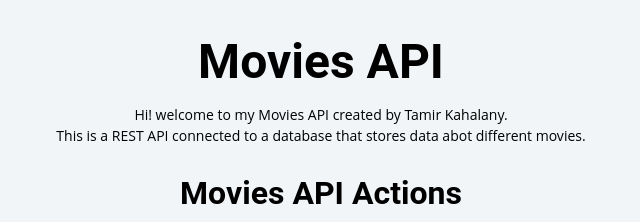
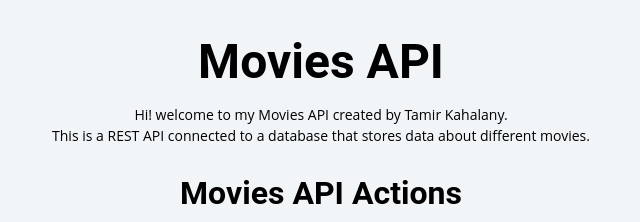
Before and after one commit to TKTamir/Movie_API, a website: page public/documentation.html in a window 1280 px wide. Shown: the top 222 px of the page, 319-959 px from the left. Drawn offline with Linux system fonts and the light colour scheme.

Commit message:
Fix typo

```diff
--- a/public/documentation.html
+++ b/public/documentation.html
@@ -12,7 +12,7 @@
       <div>
         <h1>Movies API</h1>
         Hi! welcome to my Movies API created by Tamir Kahalany.<br />
-        This is a REST API connected to a database that stores data abot different movies.
+        This is a REST API connected to a database that stores data about different movies.
       </div>
       <div>
         <h2>Movies API actions</h2>
```
